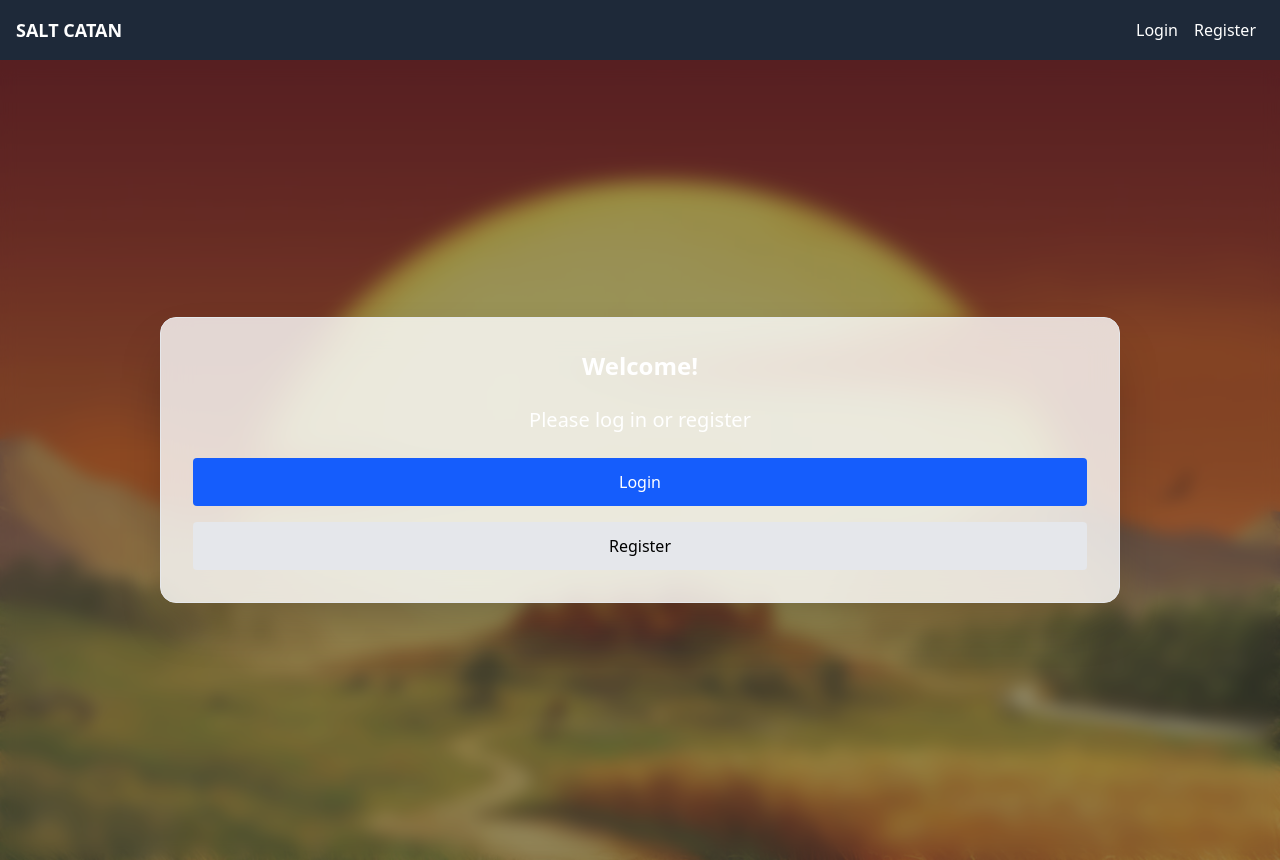
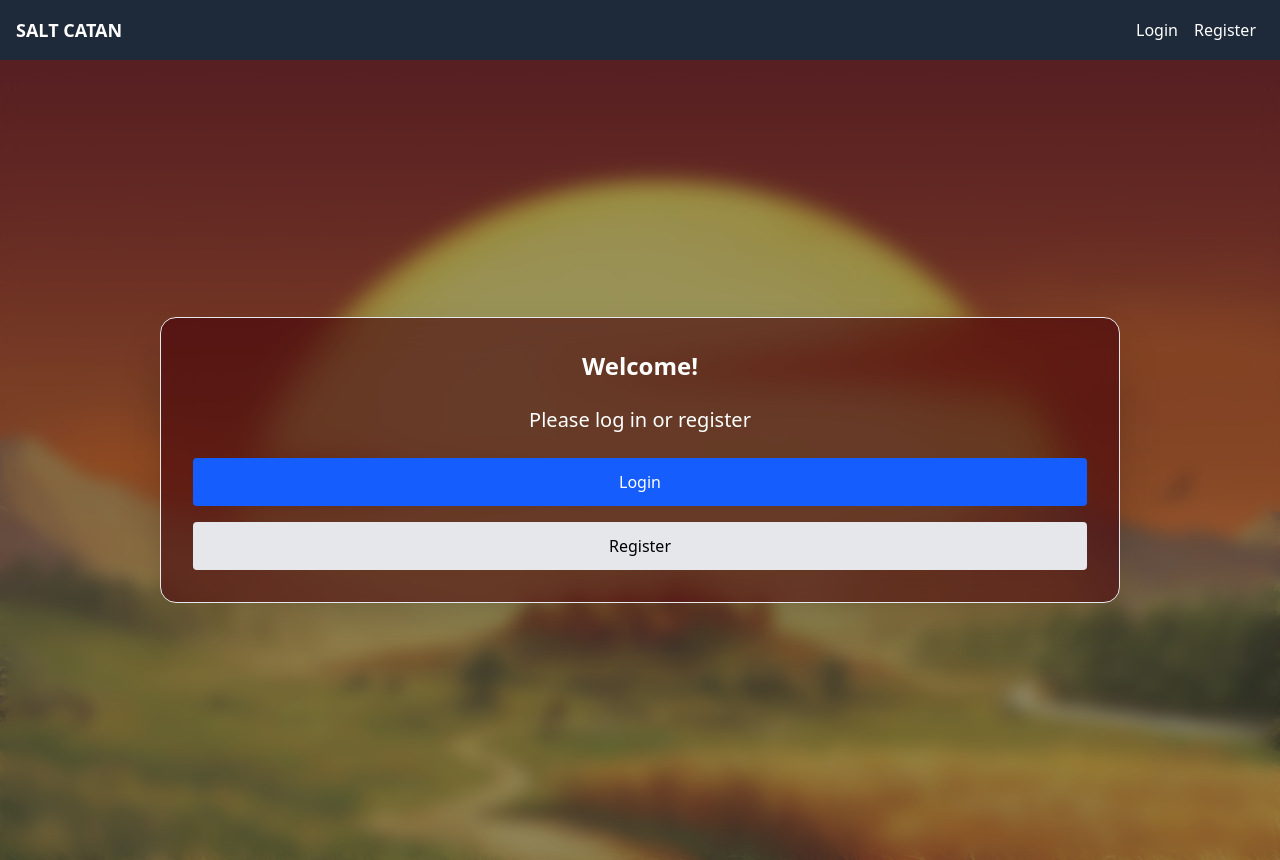
Before and after one commit to Pascalion-EX/SaltCatan_Game, a React (Vite) app in the folder Frontend/: page / in a window 1280 px wide. Built offline with nearby package versions, Linux system fonts and the light colour scheme.

Commit message:
In-game was a bad game

```diff
--- a/Frontend/src/pages/Home.jsx
+++ b/Frontend/src/pages/Home.jsx
@@ -226,8 +226,12 @@ const fetchUsers = async () => {
       />
       <div className="absolute inset-0 bg-black/40 backdrop-blur-sm"></div>
 
-      <div className="relative z-10 bg-white/80 backdrop-blur-lg p-6 md:p-8 rounded-2xl shadow-2xl w-[95%] sm:w-[90%] md:w-[85%] lg:w-[75%] xl:max-w-5xl text-center border border-gray-200 animate-fadeIn overflow-y-auto max-h-[90vh]">
-        {error && <p className="text-red-500 mb-4 text-sm">{error}</p>}
+<div
+  className="relative z-10 backdrop-blur-lg p-6 md:p-8 rounded-2xl shadow-2xl
+             w-[95%] sm:w-[90%] md:w-[85%] lg:w-[75%] xl:max-w-5xl text-center
+             border border-gray-200 animate-fadeIn overflow-y-auto max-h-[90vh]"
+  style={{ backgroundColor: "rgba(69, 0, 9, 0.6)" }}
+>        {error && <p className="text-red-500 mb-4 text-sm">{error}</p>}
 
         {user ? (
           <>
@@ -393,9 +397,7 @@ const fetchUsers = async () => {
                                     🏡 {u.village ?? 0} |
                                     🛣️ {u.roads ?? 0} |
                                     🏆 {u.score ?? 0} |
-                                    🌾 {resources} |
-                                    🃏 {cards} |
-                                    📊 {total}
+
                                   </span>
                                 </div>
                               );
```
